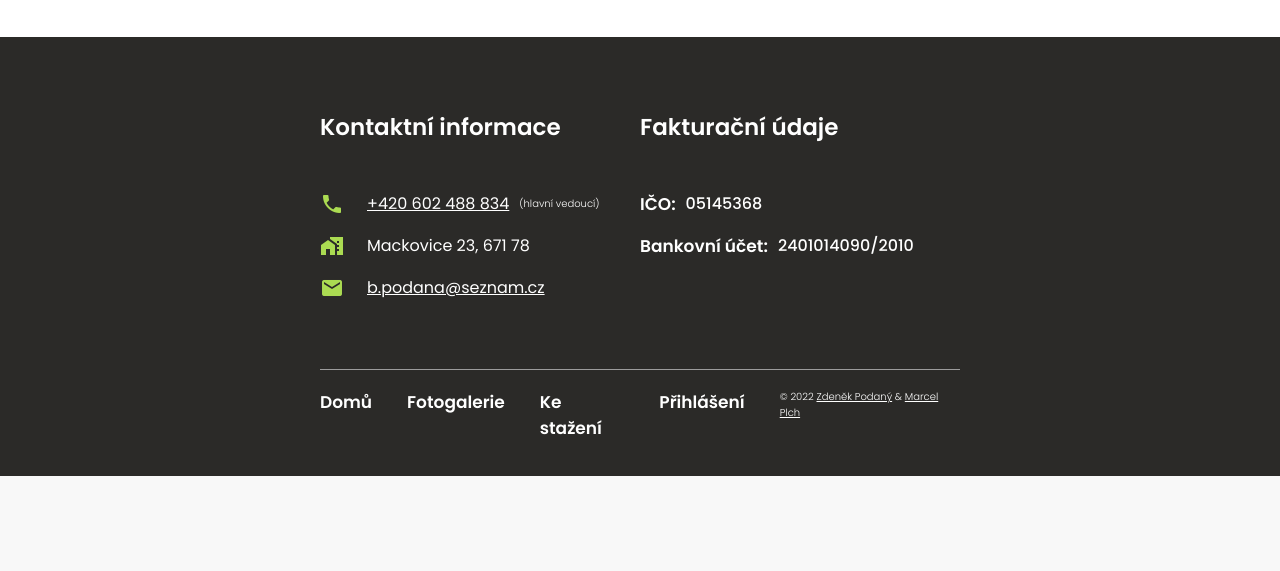
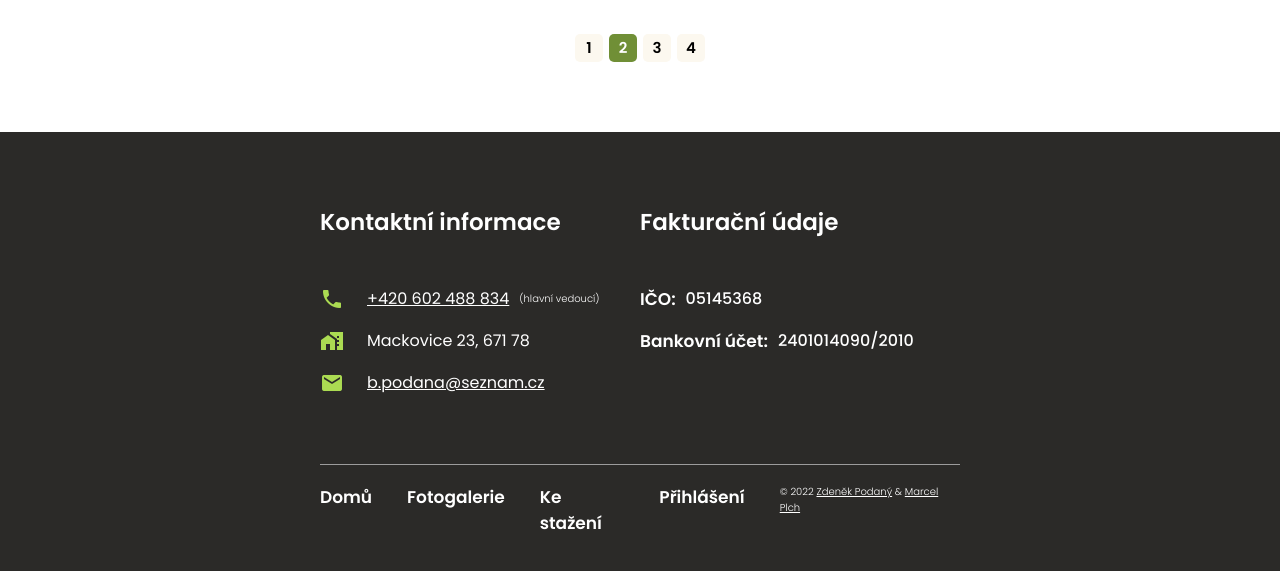
Before and after one commit to zdepodany/taborStrelkaWeb, a Django app: page /gallery/ in a window 1280 px wide. Shown: the part 814-1385 px from the top of the page. Before the commit the page ends 1290 px from the top, so only its background shows below. Run offline with Django 3.2, Linux system fonts and the light colour scheme; data that the repository does not hold is empty.

Commit message:
Finish page picker

```diff
--- a/taborapp/static/css/gallery.css
+++ b/taborapp/static/css/gallery.css
@@ -34,14 +34,35 @@
 
 .pagePicker {
     width: 100%;
+    margin: 2rem 0;
 }
 
 .pageItem {
-    width: 2.1rem;
-    height: 2.1rem;
-    padding: 1rem;
+    width: 1.2rem;
+    height: 1.2rem;
+    margin: 0 0.3rem;
+    padding: 0.8rem;
     text-align: center;
-    font-size: 1.8rem;
+    font-size: 1.5rem;
     font-weight: 600;
     background-color: #FCF8EF;
+    border-radius: 0.5rem;
+    transition: 0.2s;
 }
+
+.pageItem:hover {
+    background-color: #e3dfd7;
+}
+
+.pageItem:active {
+    transform: scale(0.88);
+}
+
+.activePagePicker {
+    background-color: #708F36;
+    color: #FFF;
+}
+
+.activePagePicker:hover {
+    background-color: #658131;
+}
--- a/taborapp/templates/gallery.html
+++ b/taborapp/templates/gallery.html
@@ -14,6 +14,9 @@
         </section>
         <section class="pagePicker flex flexCenter">
             <a href="#" class="pageItem flex flexCenter">1</a>
+            <a href="#" class="pageItem flex flexCenter activePagePicker">2</a>
+            <a href="#" class="pageItem flex flexCenter">3</a>
+            <a href="#" class="pageItem flex flexCenter">4</a>
         </section>
         <section class="gallery flex">
             <img class="galleryPicture" src="{% static "img/Win11SE_bloom.png" %}">
@@ -24,5 +27,11 @@
             <img class="galleryPicture" src="{% static "img/Win11SE_bloom.png" %}">
             <img class="galleryPicture" src="{% static "img/Win11SE_bloom.png" %}">
         </section>
+        <section class="pagePicker flex flexCenter">
+            <a href="#" class="pageItem flex flexCenter">1</a>
+            <a href="#" class="pageItem flex flexCenter activePagePicker">2</a>
+            <a href="#" class="pageItem flex flexCenter">3</a>
+            <a href="#" class="pageItem flex flexCenter">4</a>
+        </section>
     </section>
 {% endblock %}
```
